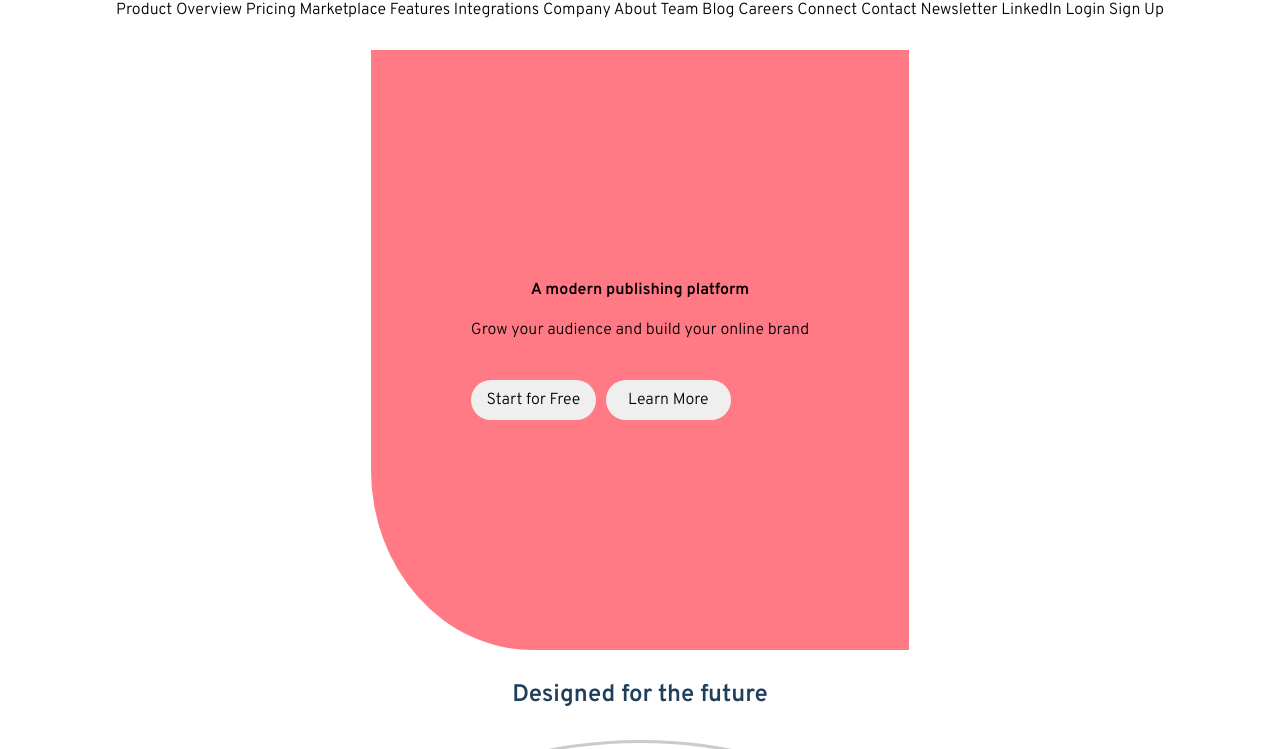
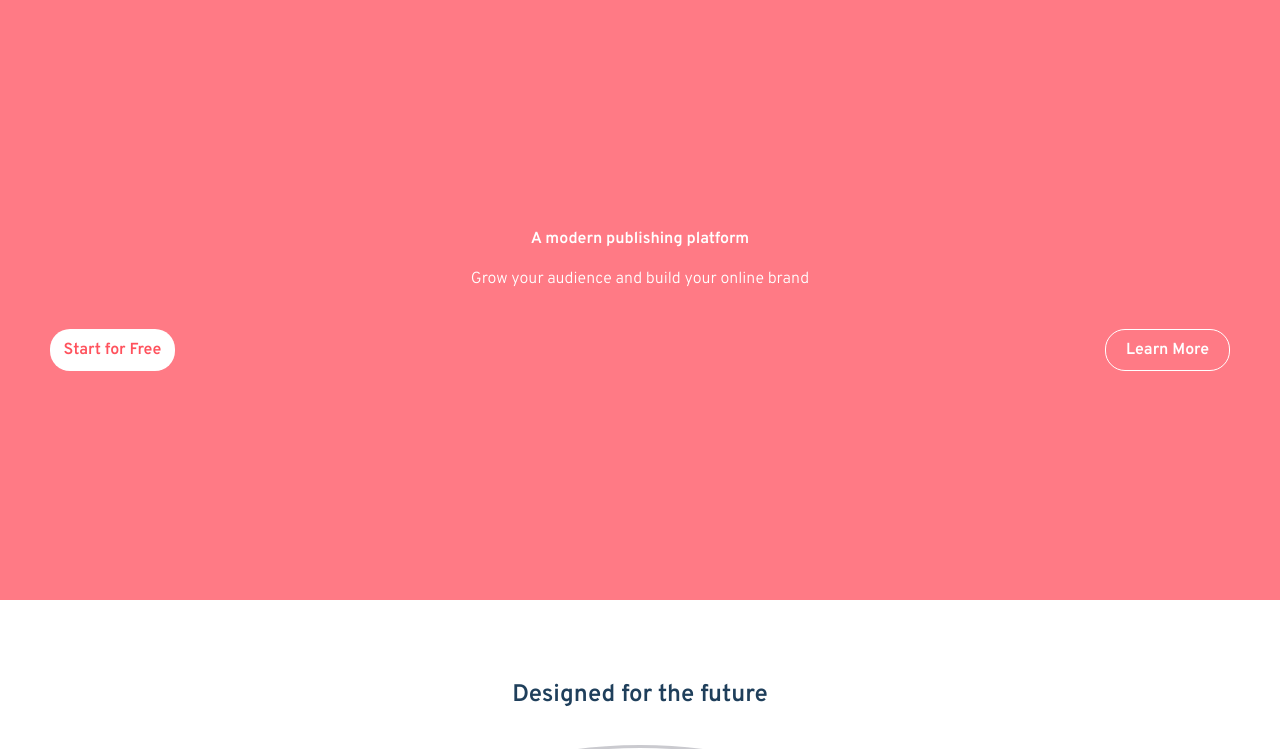
Before and after one commit to jordanowens1125/Blogr-landing-page, a plain HTML site: page index.html in a window 1280 px wide. Shown: the top 749 px of the page. Drawn offline with Linux system fonts and the light colour scheme.

Commit message:
Tidied up some spacing

```diff
--- a/index.html
+++ b/index.html
@@ -20,7 +20,7 @@
 </head>
 <body>
   <main>
-    Product
+    <!-- Product
     Overview
     Pricing
     Marketplace
@@ -37,14 +37,14 @@
     LinkedIn
 
     Login
-    Sign Up
+    Sign Up -->
     <div id="hero">
       <!-- <img src="images/bg-pattern-intro-mobile.svg" alt=""> -->
       <h1>A modern publishing platform</h1>
       <p>Grow your audience and build your online brand</p>
       <div id="CTA">
-        <button>Start for Free</button>
-        <button>Learn More</button>
+        <button id="Start">Start for Free</button>
+        <button id="Learn">Learn More</button>
       </div>
     </div>
     <div class="section">
--- a/styles.css
+++ b/styles.css
@@ -29,15 +29,18 @@ main{
 #hero{
     /* padding:200px 40px 150px 40px; */
     background-color: hsl(355, 100%, 74%);
-    border-bottom-left-radius: 30% 30%;
+    /* border-bottom-left-radius: 150px; */
     display: flex;
     flex-direction: column;
     position: relative;
     height: 600px;
+    width: 100vw;
     justify-content: center;
     justify-content: center;
-    padding: 100px;
+    padding: 50px;
     gap: 20px;
+    margin-bottom: 50px;
+    color: white;
 }
 
 #hero img{
@@ -52,6 +55,7 @@ main{
     display: flex;
     gap: 10px;
     padding-top: 20px;
+    justify-content: space-between;
 }
 
 button{
@@ -59,13 +63,29 @@ button{
     padding: 10px;
     width: 125px;
     border: none;
+    font-weight: 600;
+}
+
+#Start, #Learn:hover{
+    background-color: white;
+    color: hsl(356, 100%, 66%);
+}
+
+#Start{
+
+}
+
+#Learn, #Start:hover{
+    color: white;
+    border: 1px white solid;
+    background-color: transparent;
 }
 
 .section{
     display: flex;
     flex-direction: column;
-    gap: 30px;
-    padding: 0px 50px;
+    gap: 35px;
+    padding: 0px 40px;
     width: 100vw;
 }
 
@@ -74,7 +94,7 @@ button{
     font-family: 'Overpass', sans-serif;
     font-weight: 600;
     font-size: 24px;
-    width: 75%;
+    width: 90%;
     align-self: center;
 }
 
@@ -171,10 +191,15 @@ footer img{
     align-items: center;
     padding: 30px;
     list-style: none;
-    gap: 10px;
+    gap: 5px;
 }
 
 .footer-section-heading{
     color: white;
     padding-bottom: 20px;
 }
+
+li:not(.footer-section-heading):hover{
+    text-decoration: underline;
+    color: white;
+}
```
